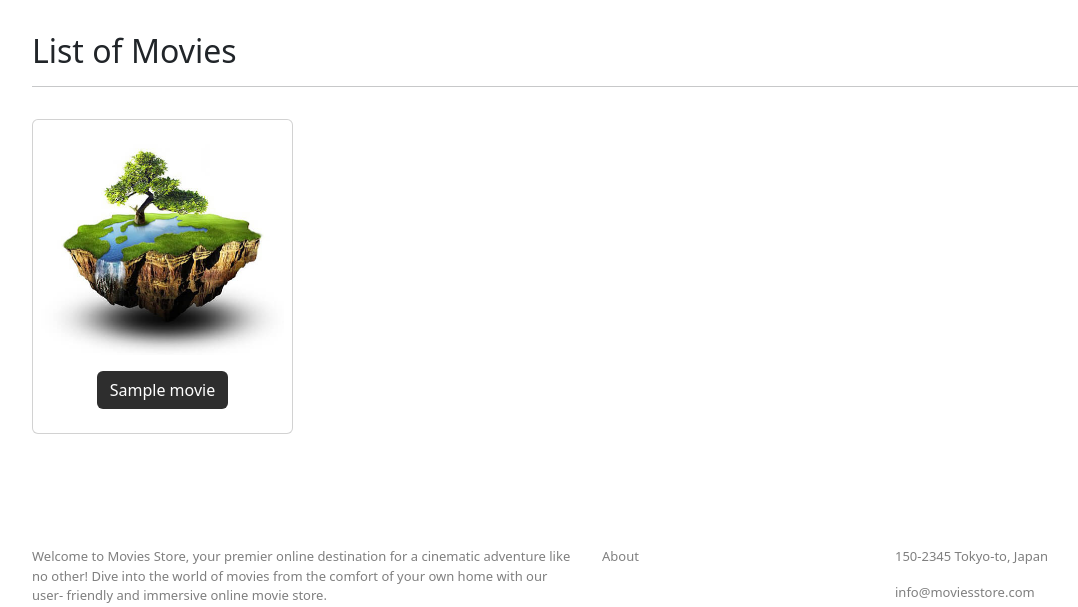
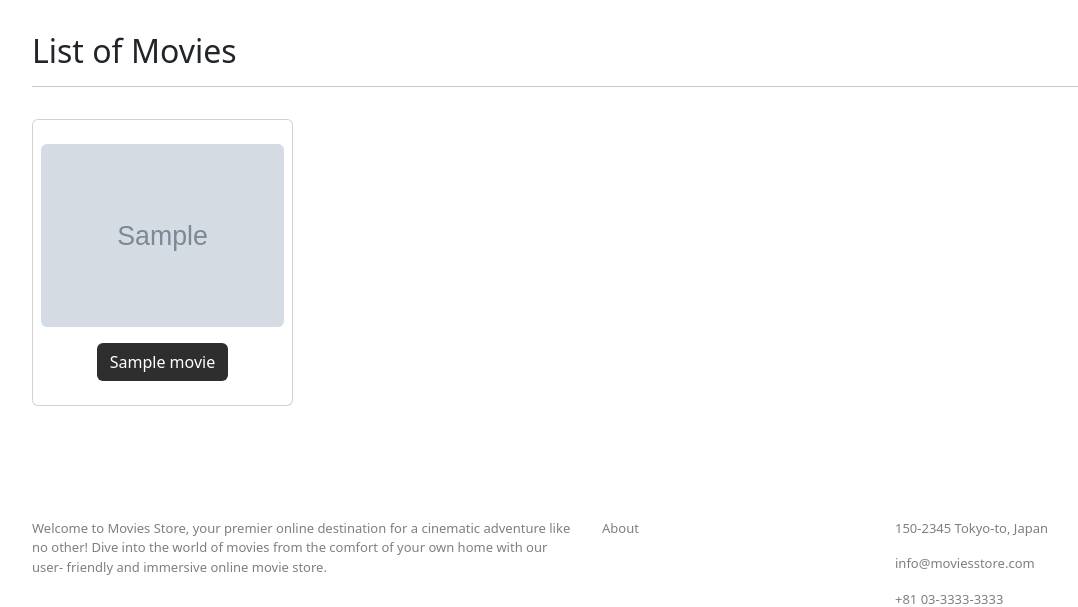
Before and after one commit to ecwoot/GTMovies, a Django app: template moviesstore/movies/templates/movies/index.html in a window 1280 px wide. Shown: the part 82-689 px from the top of the page, without its empty margins (50-1128 px from the left). Run offline with Django 5.2, Linux system fonts and the light colour scheme; the template is opened without the code that fills it: most values are stand-ins (such as "Sample title", 1, 10 or a date in 2020); grey boxes marked "Sample" are stand-in pictures; some libraries are stand-ins or nearby versions; some web fonts are replaced.

Commit message:
Update index.html

```diff
--- a/moviesstore/movies/templates/movies/index.html
+++ b/moviesstore/movies/templates/movies/index.html
@@ -13,8 +13,8 @@
       {% for movie in template_data.movies %}
       <div class="col-md-4 col-lg-3 mb-2">
         <div class="p-2 card align-items-center pt-4">
-          <img src="{% static 'img/about.jpg' %}"
-            class="card-img-top rounded">
+          <img src="{{ movie.image.url }}"
+            class="card-img-top rounded img-card-200">
           <div class="card-body text-center">
            <a href="{% url 'movies.show' id=movie.id %}"
             class="btn bg-dark text-white">
```
